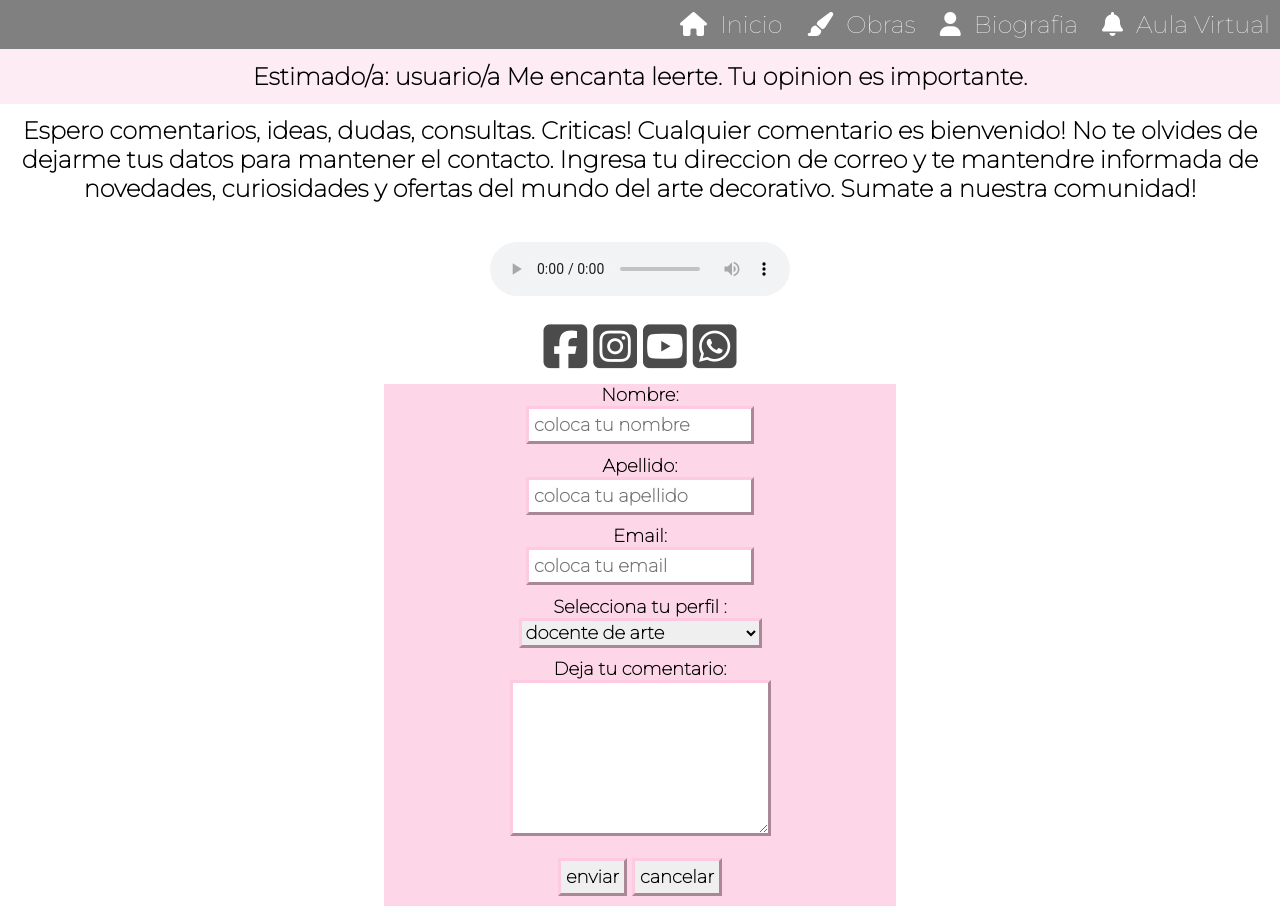
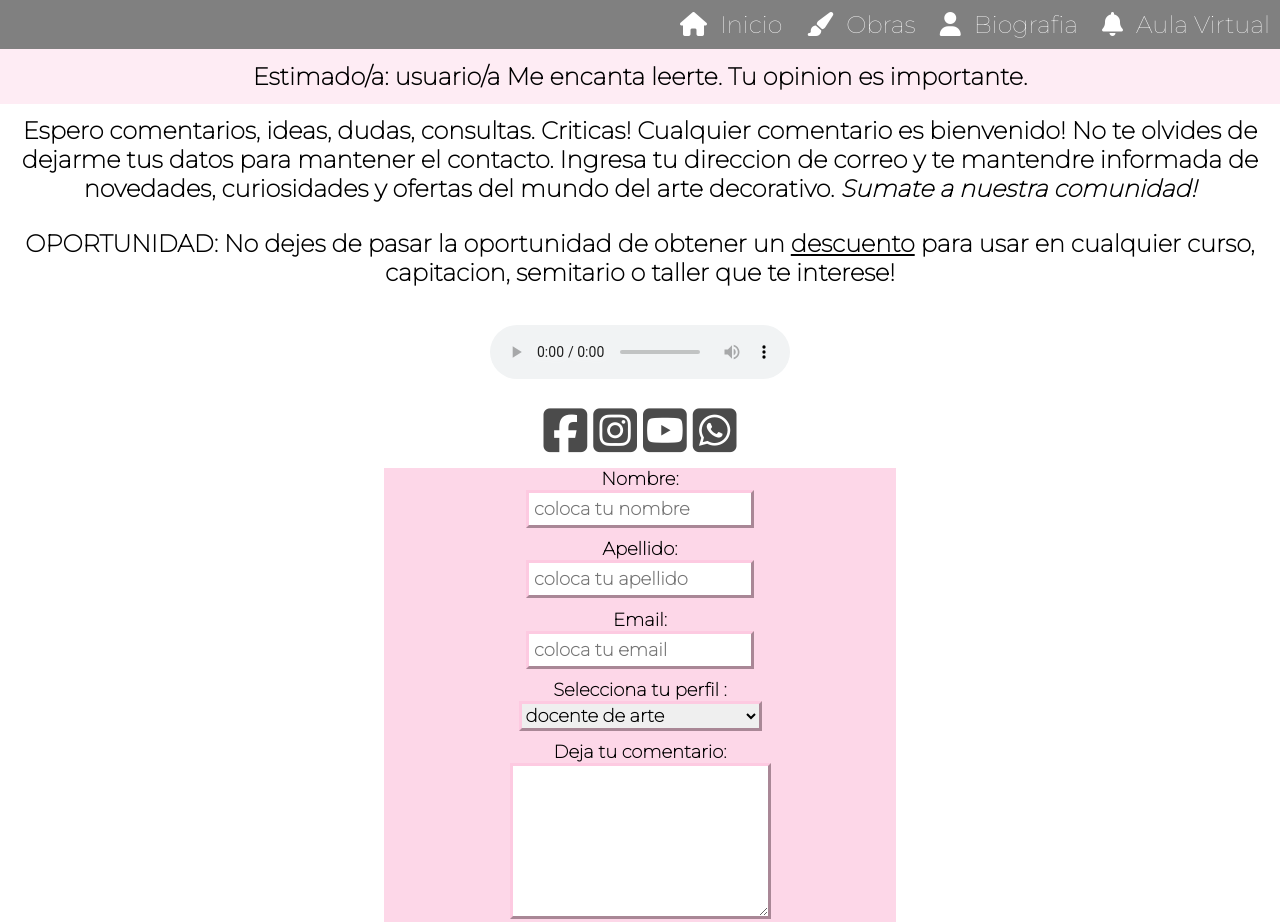
Before and after one commit to nati1981/trabajoFinal, a plain HTML site: page contacto.html in a window 1280 px wide. Shown: the top 922 px of the page. Drawn offline with Linux system fonts and the light colour scheme; a web font is replaced by a local one.

Commit message:
quinta subida trabajo final

```diff
--- a/contacto.html
+++ b/contacto.html
@@ -30,7 +30,8 @@
   <main class="cMain">
         <section class="cSectionUno">
             <p class="cSectionUno__p-especial"> Estimado/a: <strong id="cSectionUno_cambio">usuario/a</strong> Me encanta leerte. Tu opinion es importante.</p>
-            <p> Espero comentarios, ideas, dudas, consultas. Criticas! Cualquier comentario es bienvenido! No te olvides de dejarme tus datos para mantener el contacto. Ingresa tu direccion de correo y te mantendre informada de novedades, curiosidades y ofertas del mundo del arte decorativo. Sumate a nuestra comunidad! </p>
+            <p> Espero comentarios, ideas, dudas, consultas. Criticas! Cualquier comentario es bienvenido! No te olvides de dejarme tus datos para mantener el contacto. Ingresa tu direccion de correo y te mantendre informada de novedades, curiosidades y ofertas del mundo del arte decorativo. <em>Sumate a nuestra comunidad!</em> </p>
+            <p> OPORTUNIDAD: No dejes de pasar la oportunidad de obtener un <a download="descuento" href="descuento.pdf">descuento</a> para usar en cualquier curso, capitacion, semitario o taller que te interese! </p>
             <audio src= "musica.mp3" type="audio/mpeg" controls></audio>
             <ul>
                 <li><a href="https://www.facebook.com/monicagodfroitartedecorativo" target="_blank"><i class="fa-brands fa-facebook-square"></i></a></li>
--- a/style.css
+++ b/style.css
@@ -506,6 +506,10 @@
 
 }
 
+.cSectionUno a {
+    color: black;
+}
+
 
 .cSectionDos{
     width: 40%;
```
Also changed, not shown: 1 other file.
